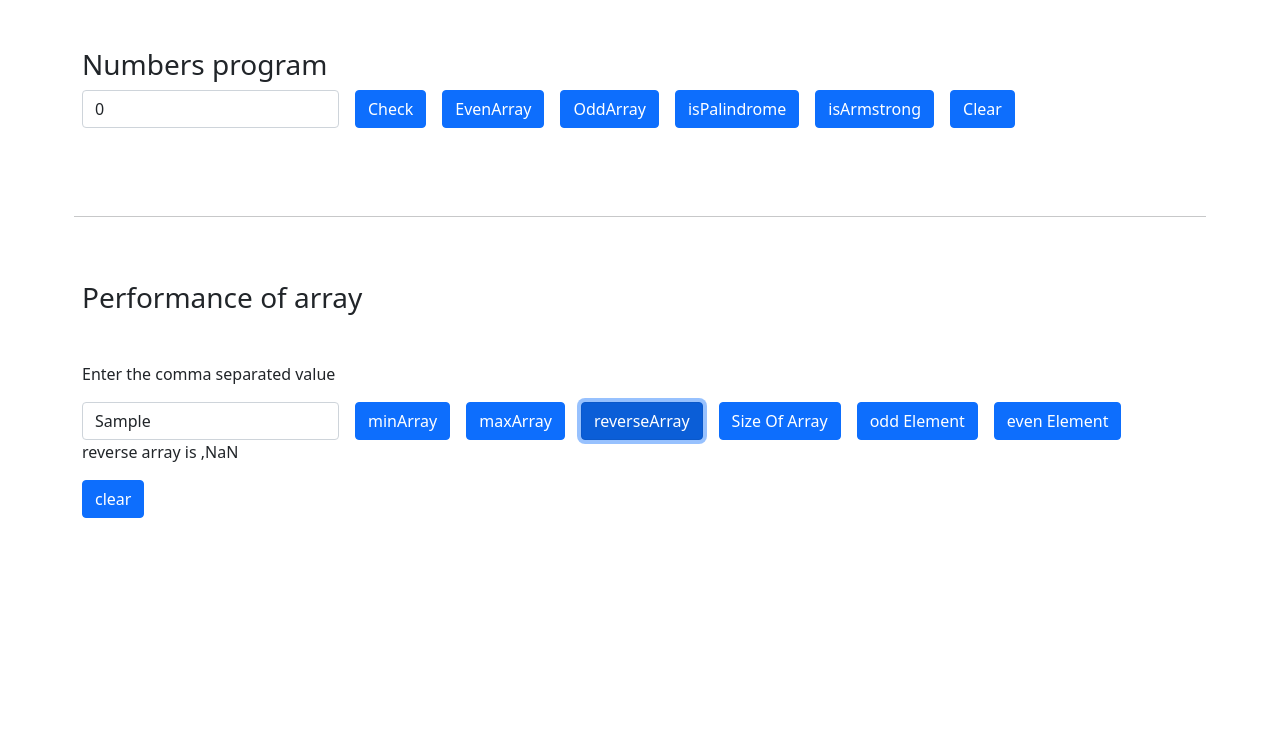
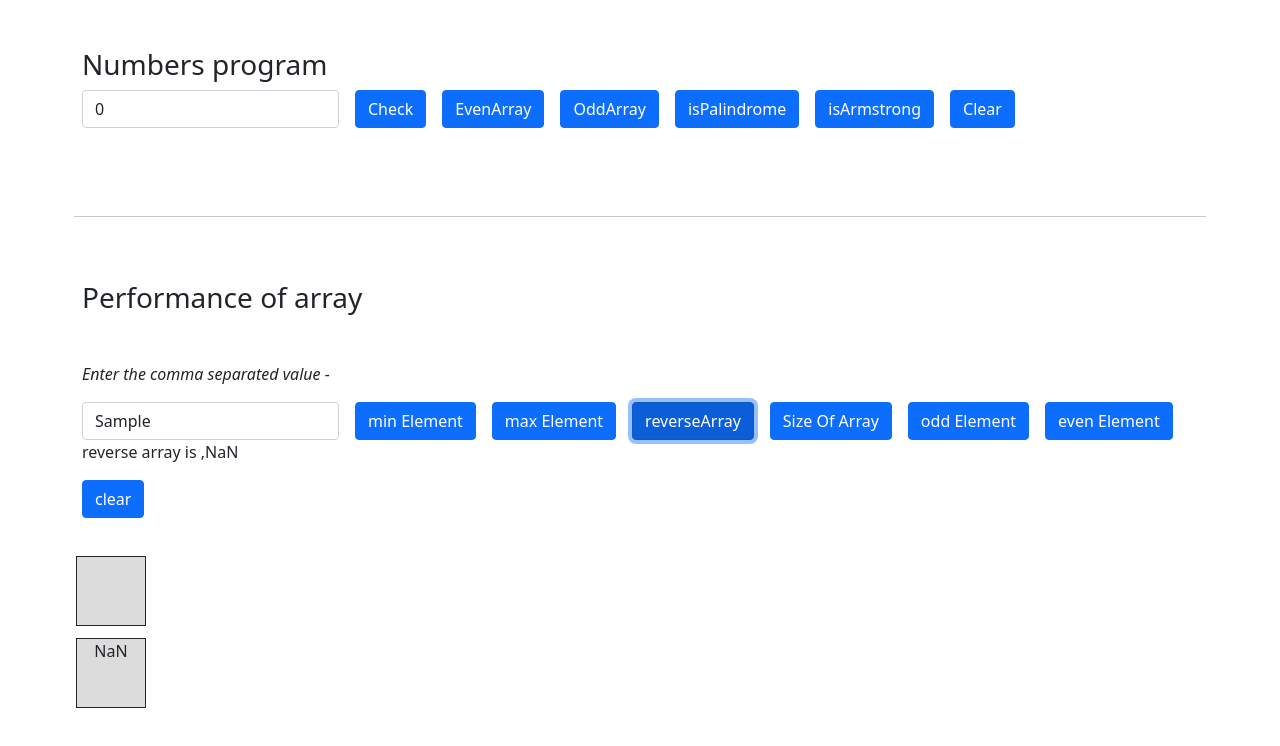
Before and after one commit to Chetana-Bhanarkar/Bootcoding-AngularJS, an Angular app in the folder even-odd-app/: page / in a window 1280 px wide. Both pictures are taken after typing "Sample" into the empty fields and a click on the button "reverseArray". Shown: the top 746 px of the page. Built offline with nearby package versions, Linux system fonts and the light colour scheme.

Commit message:
small project in angular

```diff
--- a/even-odd-app/src/app/pages/array/array.component.css
+++ b/even-odd-app/src/app/pages/array/array.component.css
@@ -0,0 +1,8 @@
+span{
+
+    display: inline-block;
+    width: 70px;
+    height: 70px;
+    margin: 6px;
+    background-color: #DCDCDC;
+}
--- a/even-odd-app/src/app/pages/array/array.component.html
+++ b/even-odd-app/src/app/pages/array/array.component.html
@@ -1,17 +1,19 @@
 <div>
   <h3>{{title}}</h3>
-  <p class="mt-5">{{note}}</p>
+  <p class="mt-5 fst-italic">{{note}}</p>
   <form class="row g-3">
     <div class="col-auto">
       <label for="inputPassword2" class="visually-hidden">Enter array</label>
-      <input type="text" class="form-control" id="inputPassword2" placeholder="Enter array" name="number" [(ngModel)]="elements"/>
+      <input type="text" class="form-control" id="inputPassword2" placeholder="Enter array" name="number"
+        [(ngModel)]="elements" />
       <label for="">{{result}}</label>
+
     </div>
     <div class="col-auto">
-      <button type="submit" (click)="minArray()" class="btn btn-primary mb-3">minArray</button>
+      <button type="submit" (click)="minArray()" class="btn btn-primary mb-3">min Element</button>
     </div>
     <div class="col-auto">
-      <button type="submit" (click)="maxArray()" class="btn btn-primary mb-3">maxArray</button>
+      <button type="submit" (click)="maxArray()" class="btn btn-primary mb-3">max Element</button>
     </div>
     <div class="col-auto">
       <button type="submit" (click)="reverseArray()" class="btn btn-primary mb-3">reverseArray</button>
@@ -28,5 +30,14 @@
     <div class="col-auto">
       <button type="submit" (click)="clear()" class="btn btn-primary mb-3">clear</button>
     </div>
+
+
+    <div class="container ">
+      <div class="col-auto" *ngFor="let item of array">
+        <div class="row">
+          <span class=" box col-1 text-center border border-dark">{{item}}</span>
+        </div>
+      </div>
+    </div>
   </form>
 </div>
--- a/even-odd-app/src/app/pages/array/array.component.ts
+++ b/even-odd-app/src/app/pages/array/array.component.ts
@@ -7,7 +7,7 @@ import { Component } from '@angular/core';
 })
 export class ArrayComponent {
   title = "Performance of array";
-  note  = "Enter the comma separated value"
+  note  = "Enter the comma separated value -"
   elements!: string;
   result = "";
 
@@ -36,13 +36,14 @@ export class ArrayComponent {
     this.result = "max element is " + max;
   }
 
+  array :Number[]= [];
+  // odd: boolean = false;
   reverseArray(){
     let nums = this.elements.split(",").map(Number);
-    let array = [];
     for(let i=nums.length;i>=0;i--){
-      array.push(nums[i]);
+      this.array.push(nums[i]);
     }
-    this.result = "reverse array is  "+array;
+    this.result = "reverse array is  "+this.array;
   }
 
   sizeOfArray(){
@@ -52,24 +53,23 @@ export class ArrayComponent {
   }
 
   oddArrayElement(){
-    let array = []
     let nums = this.elements.split(',').map(Number);
     for(let i=0;i<nums.length;i++){
       if(nums[i]%2 != 0){
-        array.push(nums[i]);
+        this.array.push(nums[i]);
       }
     }
-    this.result = "Odd element is "+ array;
+    this.result = "Odd element is "+ this.array;
+    // this.odd = true;
   }
   evenArrayElement(){
-    let array = []
     let nums = this.elements.split(',').map(Number);
     for(let i=0;i<nums.length;i++){
       if(nums[i]%2 == 0){
-        array.push(nums[i]);
+        this.array.push(nums[i]);
       }
     }
-    this.result = "Even element is "+ array;
+    this.result = "Even element is "+ this.array;
   }
 
   clear(){
```
